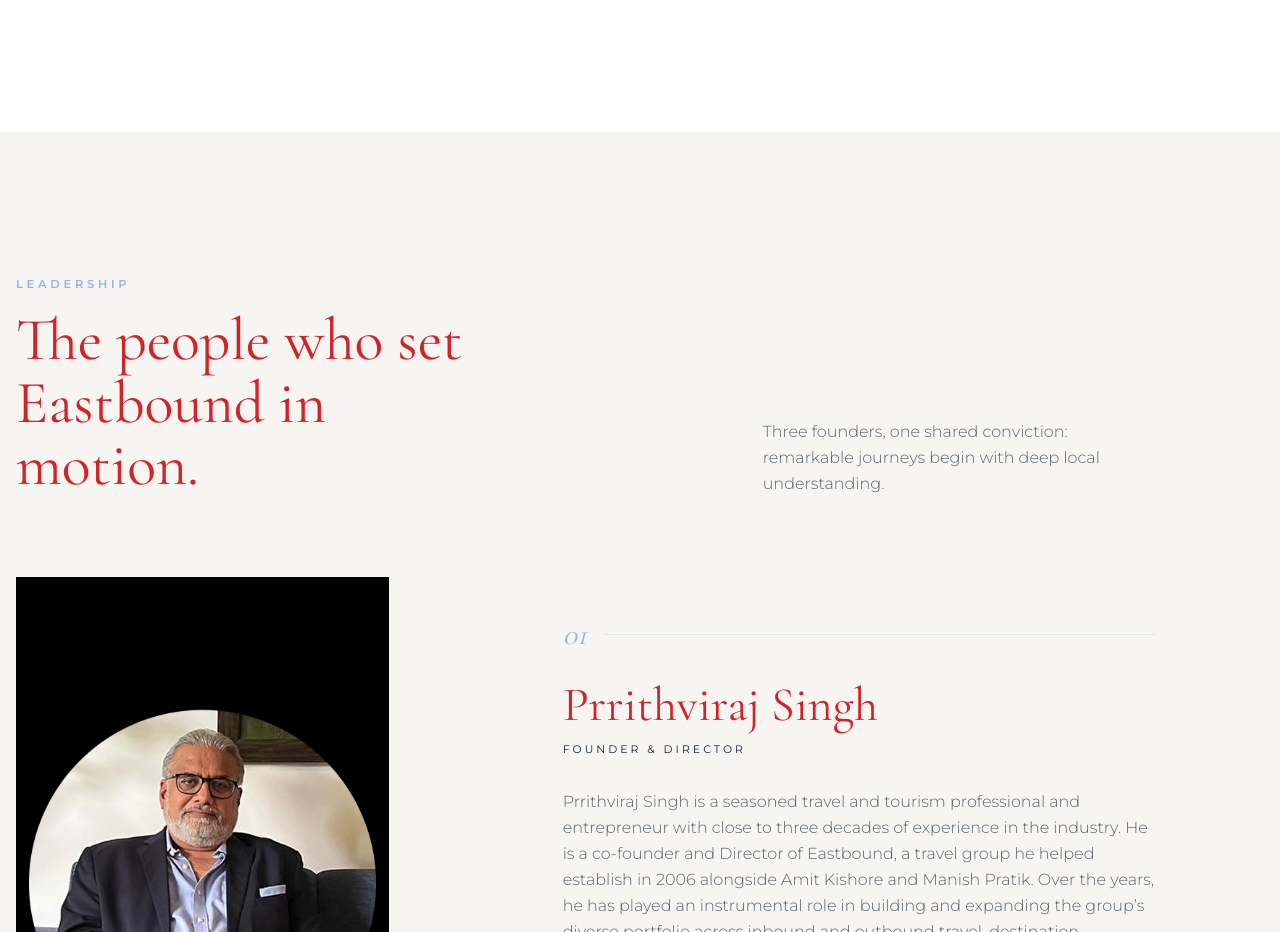
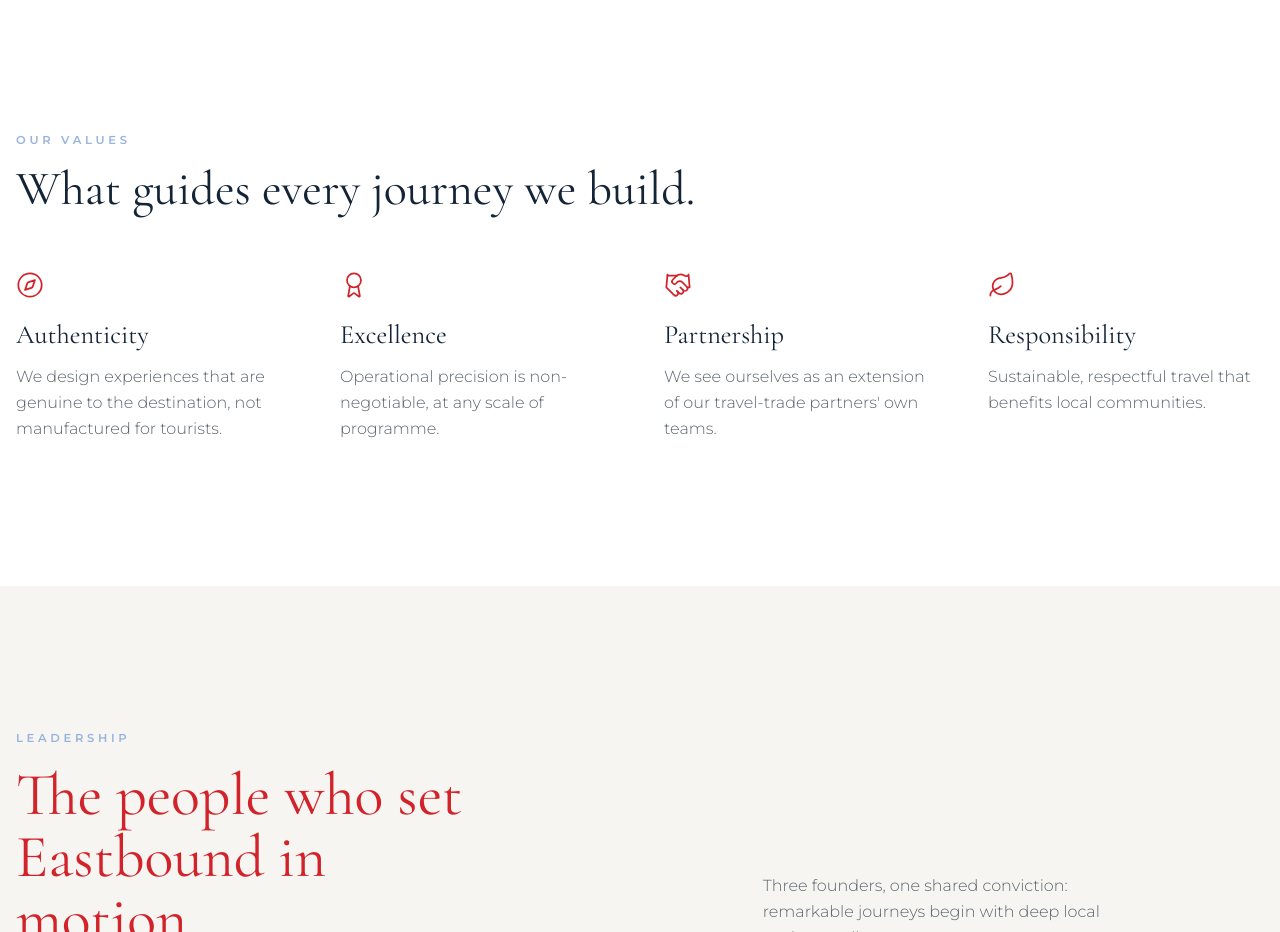
Before and after one commit to kurilpratik/eastbound, a Next.js app: page /about-us in a window 1280 px wide. Shown: the part 1320-2252 px from the top of the page. Built offline with nearby package versions, Linux system fonts and the light colour scheme.

Commit message:
Update About

```diff
--- a/app/(website)/about-us/page.tsx
+++ b/app/(website)/about-us/page.tsx
@@ -2,13 +2,26 @@
 
 import { useState } from "react";
 import Link from "next/link";
+import { Award, Compass, Handshake, Leaf } from "lucide-react";
 
 import { Reveal } from "@/components/Reveal";
 import { FaqAccordion } from "@/components/FaqAccordion";
 import { Button } from "@/components/ui/Button";
-import { aboutUsHero, aboutUsStory, leaders, team } from "@/data/aboutUs";
-import { site } from "@/data/site";
+import {
+  aboutUsHero,
+  aboutUsStory,
+  aboutUsValues,
+  leaders,
+  team,
+} from "@/data/aboutUs";
 import Sustainability from "@/components/Sustainability";
+
+const valueIcons = {
+  Authenticity: Compass,
+  Excellence: Award,
+  Partnership: Handshake,
+  Responsibility: Leaf,
+} as const;
 
 const AboutUs = () => {
   const [expandedLeaders, setExpandedLeaders] = useState<
@@ -115,6 +128,41 @@
           </div>
         </section>
 
+        <section className="bg-background pb-24 md:pb-36">
+          <div className="container">
+            <Reveal className="mb-14">
+              <p className="eyebrow text-blue-light mb-4">Our Values</p>
+              <h2 className="text-blue-dark font-serif text-4xl leading-[1.04] md:text-5xl">
+                What guides every journey we build.
+              </h2>
+            </Reveal>
+
+            <div className="grid gap-10 sm:grid-cols-2 lg:grid-cols-4 lg:gap-12">
+              {aboutUsValues.map((value, index) => {
+                const Icon = valueIcons[value.title];
+
+                return (
+                  <Reveal key={value.title} delay={index * 80}>
+                    <article>
+                      <Icon
+                        className="text-primary mb-5 h-7 w-7"
+                        strokeWidth={1.5}
+                        aria-hidden
+                      />
+                      <h3 className="text-blue-dark font-serif text-2xl leading-tight md:text-[1.65rem]">
+                        {value.title}
+                      </h3>
+                      <p className="text-muted-foreground mt-3 text-sm leading-relaxed font-light md:text-base">
+                        {value.description}
+                      </p>
+                    </article>
+                  </Reveal>
+                );
+              })}
+            </div>
+          </div>
+        </section>
+
         <section className="bg-secondary/60 py-24 md:py-36">
           <div className="container">
             <Reveal className="mb-20 grid gap-8 lg:grid-cols-12">
@@ -195,7 +243,7 @@
           </div>
         </section>
 
-        <section className="bg-background py-24 md:py-36">
+        <section className="bg-background pt-24 pb-12 md:pt-36 md:pb-16">
           <div className="container">
             <Reveal className="mb-16 grid gap-8 lg:grid-cols-12">
               <div className="lg:col-span-5">
--- a/data/aboutUs.ts
+++ b/data/aboutUs.ts
@@ -26,6 +26,29 @@
     { value: "20+", label: "Years of expertise" },
   ],
 };
+
+export const aboutUsValues = [
+  {
+    title: "Authenticity",
+    description:
+      "We design experiences that are genuine to the destination, not manufactured for tourists.",
+  },
+  {
+    title: "Excellence",
+    description:
+      "Operational precision is non-negotiable, at any scale of programme.",
+  },
+  {
+    title: "Partnership",
+    description:
+      "We see ourselves as an extension of our travel-trade partners' own teams.",
+  },
+  {
+    title: "Responsibility",
+    description:
+      "Sustainable, respectful travel that benefits local communities.",
+  },
+] as const;
 
 export const leaders: PersonProfile[] = [
   {
```
